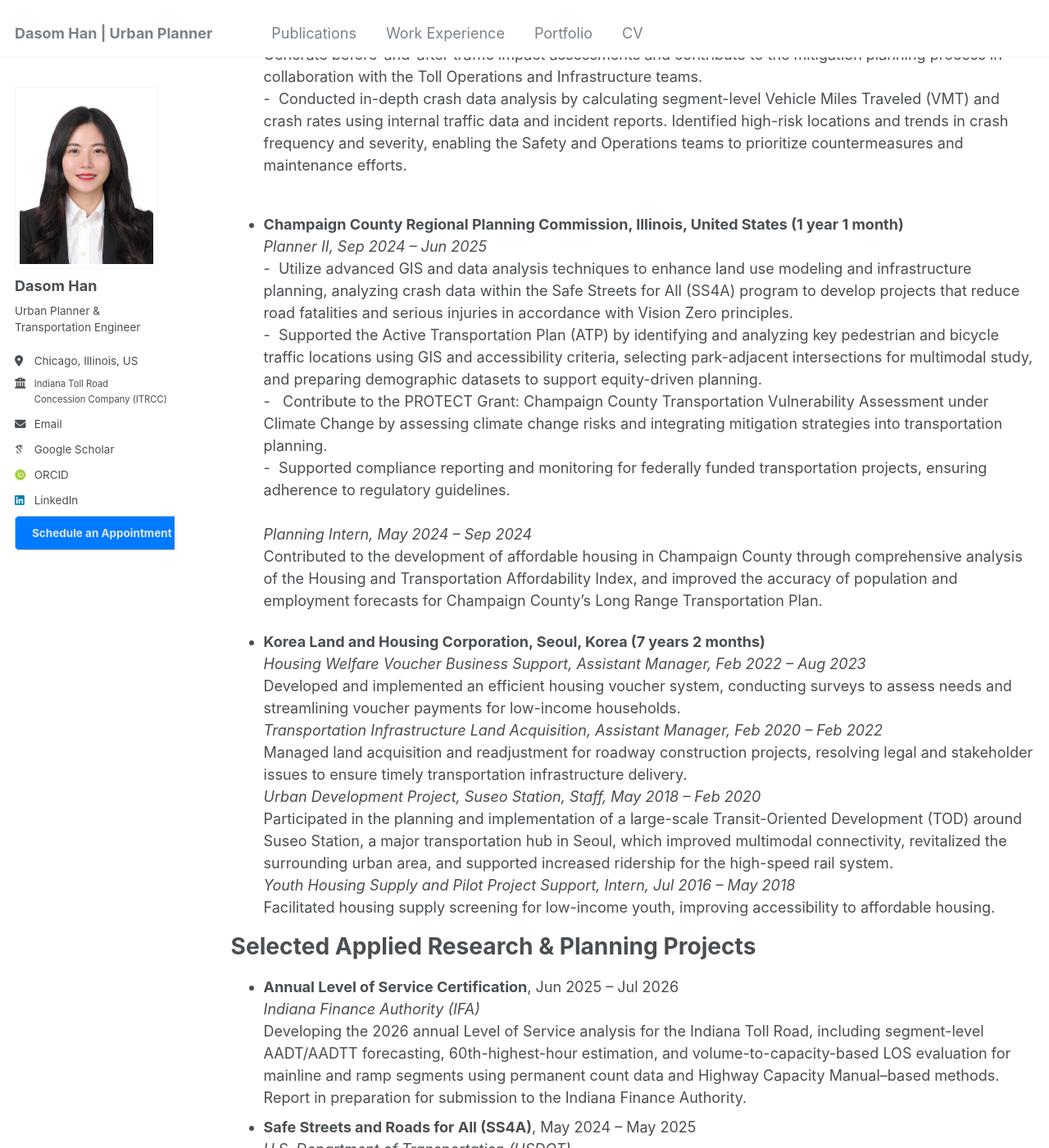
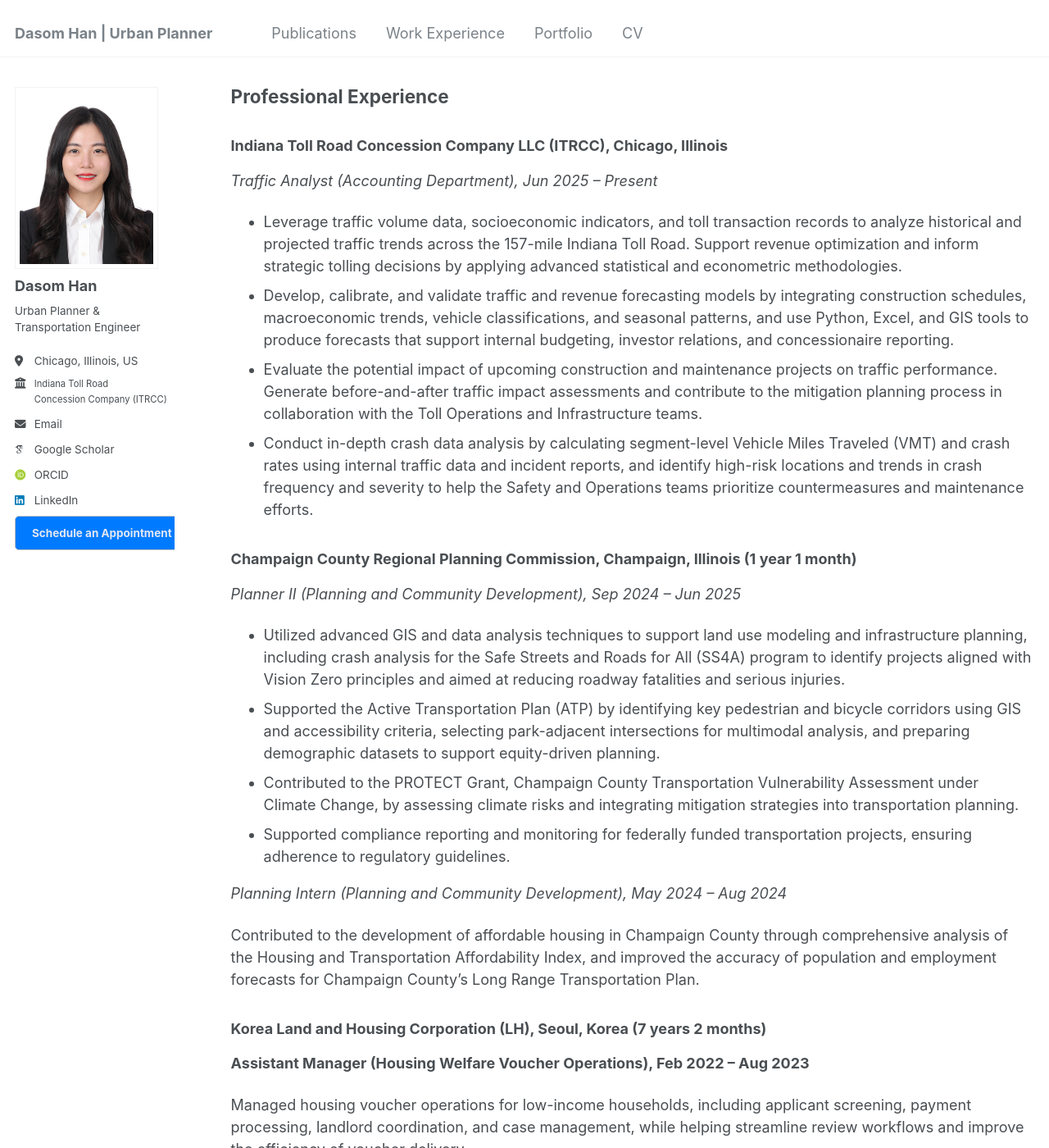
Before and after one commit to dasomh/dasomh.github.io, a Jekyll site: the page built from _pages/cv.md, in a window 1280 px wide and 1400 px high, scrolled down 703 px. Shown: the whole window at 82% size. Built offline with Jekyll 4.4.1, drawn with Linux system fonts in a browser that asks for light colours; some web fonts are replaced; some of the changed text lies outside the part shown.

Commit message:
Update cv.md

```diff
--- a/_pages/cv.md
+++ b/_pages/cv.md
@@ -3,85 +3,121 @@
 title: "CV"
 permalink: /cv/
 author_profile: true
-redirect_from:
-  - /resume
 ---
 
-{% include base_path %}
+## Education
 
-Education
-======
-* Ph.D. in Real Estate Studies, Hanyang University, Feb 2026<br><em>Dissertation: Rail Stations and Housing Price Capitalization: Express, Heavy, and Light Rail in the Seoul Metropolitan Area.</em>
-* M.S. in Urban Planning (Sustainable Urban Management), University of Illinois at Urbana Champaign, 2024
-* M.S. in Real Estate Management, Hanyang University, 2018<br><em>Thesis: A Research on the Influences of the Ui-LRT(Light Rail Transit) on the Prices Surrounding Apartments.</em>
-* B.S. in Business Administration, Dongguk University, 2016
+- **Hanyang University, Graduate School of Urban Studies, Seoul, Korea** — Feb 2026
+  Ph.D. in Real Estate Studies
+  *Dissertation: Rail Stations and Housing Price Capitalization: Express, Heavy, and Light Rail in the Seoul Metropolitan Area.*
 
-Work experience
-======
+- **University of Illinois at Urbana-Champaign, Department of Urban and Regional Planning, USA** — May 2024
+  Master of Science in Sustainable Urban Management
 
-*	<strong>Indiana Toll Road Concession Company (ITRCC), Chicago, Illinois, United States</strong><br>
-<em>Traffic Analyst, Jun 2025 – Present</em><br>
-- Leverage large-scale traffic volume data, socioeconomic indicators, and toll transaction records to analyze historical and projected traffic trends across the 157-mile Indiana Toll Road. Support revenue optimization and inform strategic tolling decisions by applying advanced statistical and econometric methodologies.<br>
--  Develop, calibrate, and validate traffic and revenue forecasting models by integrating inputs such as construction schedules, macroeconomic trends, vehicle classifications, and seasonal patterns. Utilize Python, Excel and GIS tools to produce reliable forecasts supporting internal budgeting, investor relations, and concessionaire reporting.<br>
-- Evaluate the potential impact of upcoming construction and maintenance projects on traffic performance. Generate before-and-after traffic impact assessments and contribute to the mitigation planning process in collaboration with the Toll Operations and Infrastructure teams.<br>
--  Conducted in-depth crash data analysis by calculating segment-level Vehicle Miles Traveled (VMT) and crash rates using internal traffic data and incident reports. Identified high-risk locations and trends in crash frequency and severity, enabling the Safety and Operations teams to prioritize countermeasures and maintenance efforts.<br>
-<br>
-*	<strong>Champaign County Regional Planning Commission, Illinois, United States (1 year 1 month)</strong><br>
-<em>Planner II, Sep 2024 – Jun 2025</em><br>
--  Utilize advanced GIS and data analysis techniques to enhance land use modeling and infrastructure planning, analyzing crash data within the Safe Streets for All (SS4A) program to develop projects that reduce road fatalities and serious injuries in accordance with Vision Zero principles.<br>
--  Supported the Active Transportation Plan (ATP) by identifying and analyzing key pedestrian and bicycle traffic locations using GIS and accessibility criteria, selecting park-adjacent intersections for multimodal study, and preparing demographic datasets to support equity-driven planning.<br>
--   Contribute to the PROTECT Grant: Champaign County Transportation Vulnerability Assessment under Climate Change by assessing climate change risks and integrating mitigation strategies into transportation planning.<br>
--  Supported compliance reporting and monitoring for federally funded transportation projects, ensuring adherence to regulatory guidelines.<br>
-<br>
-<em>Planning Intern, May 2024 – Sep 2024</em><br>
+- **Hanyang University, Graduate School of Convergence Real Estate, Seoul, Korea** — Aug 2018
+  Master of Real Estate Management
+  *Thesis: A Study on the Influences of the Ui-LRT (Light Rail Transit) on the Prices Surrounding Apartments.*
+
+- **Dongguk University, Department of Business Administration, Seoul, Korea** — Feb 2016
+  Bachelor of Business Administration
+
+## Areas of Expertise
+
+Housing price capitalization and housing affordability; transportation planning and safety; rail transit and transit accessibility; GIS, spatial analysis, and spatial econometrics; urban vegetation and environmental amenities; applied public-sector analytics.
+
+## Professional Experience
+
+### Indiana Toll Road Concession Company LLC (ITRCC), Chicago, Illinois
+
+*Traffic Analyst (Accounting Department), Jun 2025 – Present*
+
+- Leverage traffic volume data, socioeconomic indicators, and toll transaction records to analyze historical and projected traffic trends across the 157-mile Indiana Toll Road. Support revenue optimization and inform strategic tolling decisions by applying advanced statistical and econometric methodologies.
+- Develop, calibrate, and validate traffic and revenue forecasting models by integrating construction schedules, macroeconomic trends, vehicle classifications, and seasonal patterns, and use Python, Excel, and GIS tools to produce forecasts that support internal budgeting, investor relations, and concessionaire reporting.
+- Evaluate the potential impact of upcoming construction and maintenance projects on traffic performance. Generate before-and-after traffic impact assessments and contribute to the mitigation planning process in collaboration with the Toll Operations and Infrastructure teams.
+- Conduct in-depth crash data analysis by calculating segment-level Vehicle Miles Traveled (VMT) and crash rates using internal traffic data and incident reports, and identify high-risk locations and trends in crash frequency and severity to help the Safety and Operations teams prioritize countermeasures and maintenance efforts.
+
+### Champaign County Regional Planning Commission, Champaign, Illinois (1 year 1 month)
+
+*Planner II (Planning and Community Development), Sep 2024 – Jun 2025*
+
+- Utilized advanced GIS and data analysis techniques to support land use modeling and infrastructure planning, including crash analysis for the Safe Streets and Roads for All (SS4A) program to identify projects aligned with Vision Zero principles and aimed at reducing roadway fatalities and serious injuries.
+- Supported the Active Transportation Plan (ATP) by identifying key pedestrian and bicycle corridors using GIS and accessibility criteria, selecting park-adjacent intersections for multimodal analysis, and preparing demographic datasets to support equity-driven planning.
+- Contributed to the PROTECT Grant, Champaign County Transportation Vulnerability Assessment under Climate Change, by assessing climate risks and integrating mitigation strategies into transportation planning.
+- Supported compliance reporting and monitoring for federally funded transportation projects, ensuring adherence to regulatory guidelines.
+
+*Planning Intern (Planning and Community Development), May 2024 – Aug 2024*
+
 Contributed to the development of affordable housing in Champaign County through comprehensive analysis of the Housing and Transportation Affordability Index, and improved the accuracy of population and employment forecasts for Champaign County's Long Range Transportation Plan.
 
-*	<strong>Korea Land and Housing Corporation, Seoul, Korea (7 years 2 months)</strong><br>
-<em>Housing Welfare Voucher Business Support, Assistant Manager, Feb 2022 – Aug 2023</em><br>
-Developed and implemented an efficient housing voucher system, conducting surveys to assess needs and streamlining voucher payments for low-income households.<br>
-<em>Transportation Infrastructure Land Acquisition, Assistant Manager, Feb 2020 – Feb 2022</em><br>
-Managed land acquisition and readjustment for roadway construction projects, resolving legal and stakeholder issues to ensure timely transportation infrastructure delivery.<br>
-<em>Urban Development Project, Suseo Station, Staff, May 2018 – Feb 2020</em><br>
-Participated in the planning and implementation of a large-scale Transit-Oriented Development (TOD) around Suseo Station, a major transportation hub in Seoul, which improved multimodal connectivity, revitalized the surrounding urban area, and supported increased ridership for the high-speed rail system.<br>
-<em>Youth Housing Supply and Pilot Project Support, Intern, Jul 2016 – May 2018</em><br>
-Facilitated housing supply screening for low-income youth, improving accessibility to affordable housing.
+### Korea Land and Housing Corporation (LH), Seoul, Korea (7 years 2 months)
 
-Selected Applied Research & Planning Projects
-======
-* <strong>Annual Level of Service Certification</strong>, Jun 2025 – Jul 2026<br>
-<em>Indiana Finance Authority (IFA)</em><br>
-Developing the 2026 annual Level of Service analysis for the Indiana Toll Road, including segment-level AADT/AADTT forecasting, 60th-highest-hour estimation, and volume-to-capacity-based LOS evaluation for mainline and ramp segments using permanent count data and Highway Capacity Manual–based methods. Report in preparation for submission to the Indiana Finance Authority.
-* <strong>Safe Streets and Roads for All (SS4A)</strong>, May 2024 – May 2025<br>
-<em>U.S. Department of Transportation (USDOT)</em><br>
-Developed the GIS- and data-driven safety analysis workflows underpinning Champaign County’s SS4A / Vision Zero planning efforts. Identified high-injury intersections and corridors across urban and rural Champaign County, evaluated crash patterns and infrastructure effectiveness, and produced decision-ready maps and analytic outputs used to prioritize safety investments.
-* <strong>Housing & Transportation Affordability and Accessibility Index</strong>, May 2024 – Dec 2024<br>
-<em>Illinois Department of Transportation (IDOT)</em><br>
+**Assistant Manager (Housing Welfare Voucher Operations), Feb 2022 – Aug 2023**
+
+Managed housing voucher operations for low-income households, including applicant screening, payment processing, landlord coordination, and case management, while helping streamline review workflows and improve the efficiency of voucher delivery.
+
+**Assistant Manager (Transportation Infrastructure Land Acquisition), Feb 2020 – Jan 2022**
+
+Managed land acquisition and readjustment for roadway construction projects, coordinating valuation review, stakeholder negotiations, and administrative procedures to support timely transportation infrastructure delivery.
+
+**Staff (Urban Development Project - Suseo Station Transit-Oriented Development), May 2018 – Jan 2020**
+
+Supported the planning and implementation of a large-scale transit-oriented development around Suseo Station, a major transportation hub in Seoul, contributing to multimodal connectivity, area revitalization, and high-speed rail access.
+
+**Intern (Youth Housing Supply and Pilot Project Support), Jul 2016 – Apr 2018**
+
+Supported screening and administrative processes for youth housing supply programs, helping improve access to affordable housing for low-income young adults.
+
+## Selected Applied Research and Planning Projects
+
+### Annual Level of Service Certification
+
+*Indiana Finance Authority (IFA), Jun 2025 – Jul 2026*
+
+Developing the 2026 annual Level of Service analysis for the Indiana Toll Road, including segment-level AADT/AADTT forecasting, 60th-highest-hour estimation, and volume-to-capacity-based LOS evaluation for mainline and ramp segments using permanent count data and Highway Capacity Manual-based methods. Report in preparation for submission to the Indiana Finance Authority.
+
+### Safe Streets and Roads for All (SS4A)
+
+*U.S. Department of Transportation (USDOT), May 2024 – May 2025*
+
+Developed the GIS- and data-driven safety analysis workflows underpinning Champaign County's SS4A/Vision Zero planning efforts. Identified high-injury intersections and corridors across urban and rural Champaign County, evaluated crash patterns and infrastructure effectiveness, and produced decision-ready maps and analytic outputs used to prioritize safety investments.
+
+### Housing and Transportation Affordability and Accessibility Index
+
+*Illinois Department of Transportation (IDOT), May 2024 – Dec 2024*
+
 Developed key analytical components of a TAZ-level housing and transportation affordability and accessibility framework for Champaign County. Integrated local housing costs, transportation burdens, access scores, and affordability measures using property, rental, transit, travel-demand, land-use, and socioeconomic datasets, including regression-based estimation of auto ownership and VMT to support locally tailored policy and investment decisions.
 
+## Peer-Reviewed Journal Publications
 
-Publications
-======
-  <ul>{% for post in site.publications reversed %}
-    {% include archive-single-cv.html %}
-  {% endfor %}</ul>
+- Han, D., & Choi, C. G. (2025). *The Spatial Dynamics of Urban Vegetation and Housing Prices: Insights from Pre- and Post-Pandemic Chicago Using OLS and MGWR Models.* PLOS ONE, 20(9), e0330932.
+- Han, D., & Choi, C. G. (2022). *A Research on the Influence of the Ui-Sinseol Light Rail Transit on Housing Prices: Focusing on the Apartments Near the Ui-Sinseol Light Rail Transit.* Journal of Korea Planning Association, 57(2), 108–126.
 
-Service and leadership
-======
-* <strong>Habitat for Humanity Champaign County, Housing Build Volunteer</strong>, Feb 2024<br>
-By supporting housing construction for the underprivileged, a stable living environment was provided for families in need of housing, and community development was promoted.
-* <strong>The Salvation Army Korea, International Volunteer</strong>, Aug 2023<br>
-Led a team to construct waterfront improvements, educated local children, provided free meals, and performed cultural shows, enhancing community well-being and cultural exchange.
-* <strong>Organ Donation Movement Headquarter, Educator</strong>, Aug 2018 – Sep 2018<br>
-Educated the public on the importance of organ donation, significantly increasing awareness and donor registrations.
-* <strong>The Salvation Army Korea, Fundraising Volunteer</strong>, Dec 2018 – Dec 2022<br>
-Organized and led fundraising events, demonstrating a strong ability to engage the community and garner support.
-Achieved a remarkable average of $220 raised per hour, significantly contributing to the funding of various charitable initiatives and causes.
-* <strong>Cultural Festival Committee, Imsil, Korea, Promotor</strong>, Sep 2018 – Sep 2019<br>
-Initiated promotional activities to revitalize Korea's declining rural areas (Imsil), attracting attention to rural challenges and garnering support for sustainable development.
+## Conference Presentations
 
-Skills
-======
-* Proficient in various GIS programs (ArcGIS, QGIS, PostGIS)
-* R, Python, Gitlab
-* CUBE (Transportation modeling software)
-* SPSS
+- Han, D., & Choi, C. G. (2026, March). *Rail Stations and Housing Price Capitalization: Express, Heavy, and Light Rail in the Seoul Metropolitan Area.* Paper presented at the Association of American Geographers Annual Meeting, San Francisco, CA, USA.
+- Han, D. (2024, April). *A Study on the Impact of Chicago L Train (Elevated Train) Accessibility on Housing Price.* Paper presented at the Association of American Geographers Annual Meeting, Honolulu, HI, USA.
+- Han, D., & Choi, C. G. (2018, June). *A Study on the Impact of Ui-Sinseol Line Construction on Nearby Apartment Prices.* Paper presented at the Korean Regional Development Association, Seoul, Korea.
+
+## Peer Review Service
+
+**Ad Hoc Reviewer, Future Transportation, Real Estate, Sustainability, Land, Buildings and PLOS ONE, 2025 – Present**
+*30+ completed reviews*
+
+Reviewed interdisciplinary manuscripts spanning transportation and mobility, real estate and housing, urban and environmental planning, GIS and spatial modeling, public health, and applied quantitative methods.
+
+## Scholarships and Honors
+
+- **Outstanding Dissertation Award, Hanyang University** — Feb 2026
+  Awarded for excellence in Ph.D. dissertation research by the Graduate School of Urban Studies.
+
+- **Conference Travel Scholarship, University of Illinois at Urbana-Champaign** — Apr 2024
+  Awarded for presenting *A study on the impact of Chicago L Train accessibility on housing prices* at the AAG Annual Conference 2024 in Hawaii.
+
+- **Commended by Director of Korea Land and Housing Corporation for Outstanding Performance** — Dec 2021
+  Recognized by the Director for outstanding performance in leading negotiations for the acquisition of 96 acres of land, valued at approximately $305 million. This strategic land acquisition was pivotal in enhancing the efficiency of urban development projects.
+
+## Skills
+
+- **GIS and spatial databases:** ArcGIS, QGIS, PostGIS
+- **Programming and analytics:** Python, R, SQL, SPSS
+- **Transportation modeling and BI:** CUBE, Power BI
```
